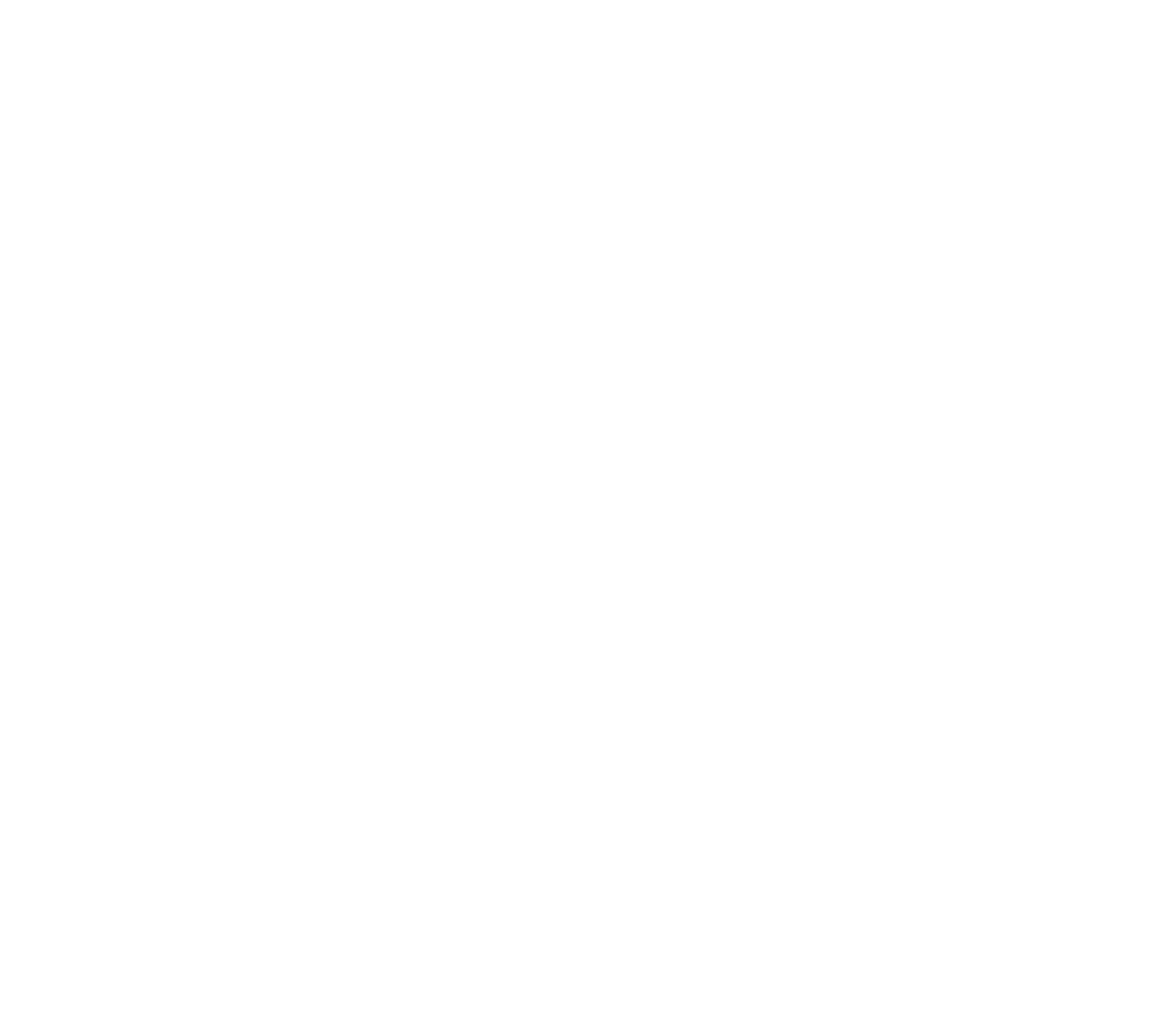
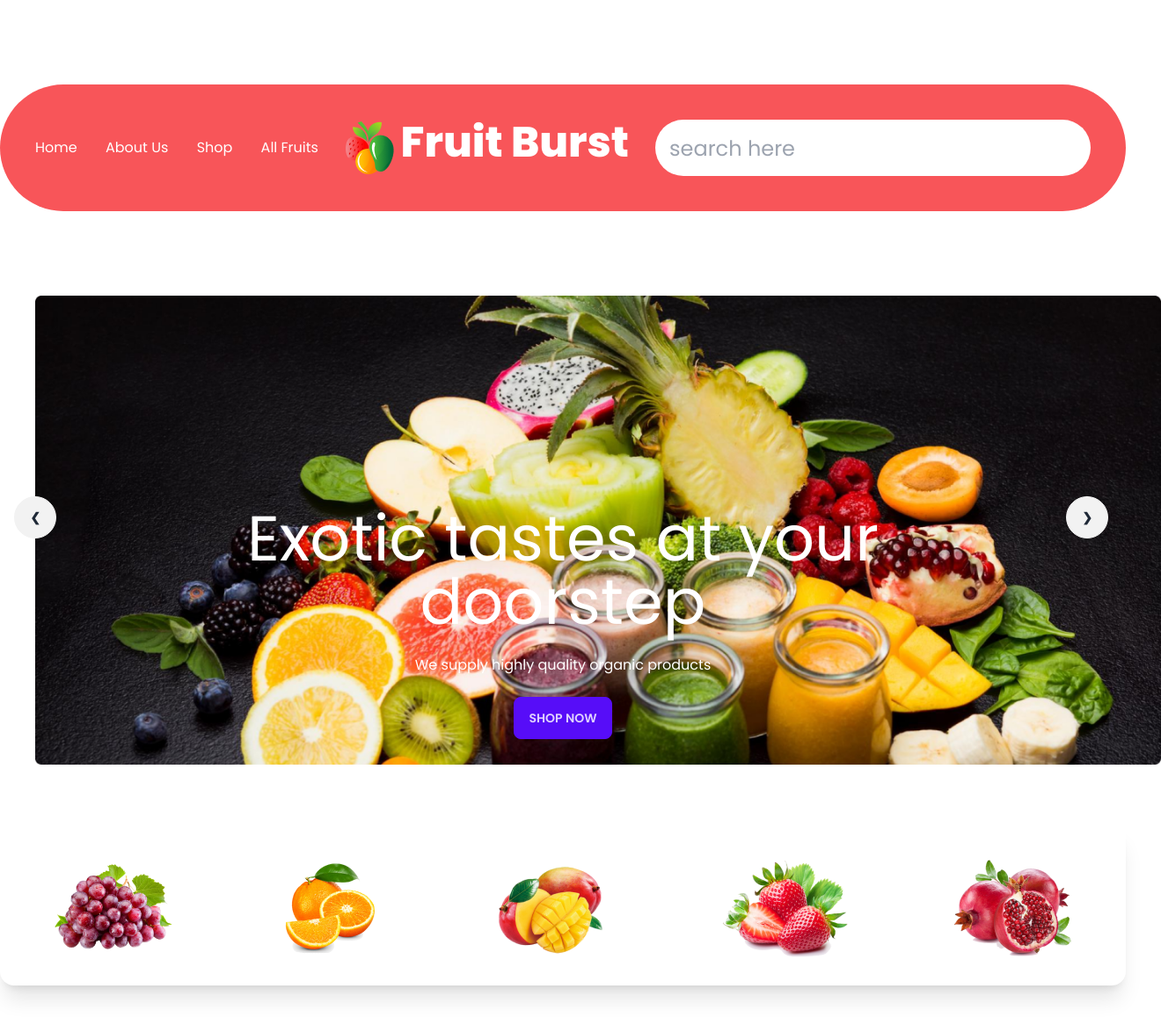
Before and after one commit to jibon306/assignment-3, a plain HTML site: page index.html in a window 1280 px wide. Shown: the whole page at 88% size, 1320 px wide, since content can reach past the window. Before the commit the page ends 800 px from the top, so only its background shows below. Drawn offline with nearby package versions, Linux system fonts and the light colour scheme.

Commit message:
added me

```diff
--- a/index.html
+++ b/index.html
@@ -4,6 +4,130 @@
     <meta charset="UTF-8">
     <meta name="viewport" content="width=device-width, initial-scale=1.0">
     <title>Document</title>
+
+
+
+    <link href="https://cdn.jsdelivr.net/npm/daisyui@3.5.1/dist/full.css" rel="stylesheet" type="text/css" />
+<script src="https://cdn.tailwindcss.com"></script>
+
+                 <!-- poppins font size -->
+<link rel="preconnect" href="https://fonts.googleapis.com">
+<link rel="preconnect" href="https://fonts.gstatic.com" crossorigin>
+<link href="https://fonts.googleapis.com/css2?family=Manrope:wght@400;500;600;700;800&family=Poppins:wght@400;500;600;700;800&display=swap" rel="stylesheet">
+
+
+
+
+<style>
+
+
+    .poppins-font{
+
+font-family: 'Poppins', sans-serif;
+    }
+</style>
+
+
+</head>
+<body class="poppins-font">
+
+
+
+    <header class="container mx-auto my-24 "  >
+
+
+        <div class="  bg-[#F85559] p-10 rounded-full">
+
+
+
+
+        <div class="flex flex-col  lg:flex-row justify-around  items-center ">
+
+           <div class="flex-1 space-x-7 text-white"> <a href=""> Home</a>
+            <a href=""> About Us</a>
+            <a href=""> Shop</a>
+            <a href=""> All Fruits</a>
+        </div>
+
+
+            <div class="flex-1 inline-flex gap-2">
+                <img src="/images/logo.png" alt="">
+                <h3 class=" text-5xl font-extrabold text-white">Fruit Burst</h3>
+
+
+            </div>
+
+            <input class="text-2xl w-30 h-16 rounded-full p-4 " type="text"  placeholder="search here ">
+        </div>
+    </div>
+
+
+
+
+
+        <section class="my-20 ">
+
+
+            <div id="slide1" class="carousel-item relative p-4 lg:p-30">
+
+                <div><img class=" lg:absolute left-10" src="/images/banner3.png" alt=""></div>
+
+
+                <div class="text-center  mx-auto items-center justify-center relative lg:mt-60 space-y-6 ">
+                    <h2 class="text-7xl font-extrabol  text-white">Exotic tastes at your <br> doorstep</h2>
+                    <p class="text-white">We supply highly quality organic products</p>
+                    <button class="btn btn-primary ">Shop Now</button>
+                  </div>
+
+
+
+                <div class="absolute flex justify-between transform -translate-y-1/2 left-4 right-5 top-1/2">
+                  <a href="#slide4" class="btn btn-circle">❮</a>
+                  <a href="#slide2" class="btn btn-circle">❯</a>
+                </div>
+              </div>
+
+
+
+
+
+
+
+
+
+        </section>
+
+        <div class=" flex card card-compact   shadow-xl">
+
+           <div class="flex flex-col lg:flex-row justify-around  md:mt-10 lg:-mt-30"> <figure><img src="/images/fruit1.png" alt="Shoes" /></figure>
+            <figure><img src="/images/fruit2.png" alt="Shoes" /></figure>
+            <figure><img src="/images/fruit3.png" alt="Shoes" /></figure>
+            <figure><img src="/images/fruit4.png" alt="Shoes" /></figure>
+            <figure><img src="/images/fruit5.png" alt="Shoes" /></figure>
+        </div>
+
+
+            <div class="card-body">
+
+
+              <div class="card-actions">
+
+              </div>
+            </div>
+          </div>
+
+
+
+
+        <section>
+
+
+
+
+
+
+
+        </section>
 
 
 
@@ -14,14 +138,19 @@
 
 
 
+    </header>
+
+    <main>
+
+
+    </main>
+
+    <footer>
+
+
+    </footer>
 
 
 
-
-
-
-</head>
-<body>
-
 </body>
 </html>
--- /dev/null
+++ b/tailwind.config.js
@@ -0,0 +1,8 @@
+/** @type {import('tailwindcss').Config} */
+module.exports = {
+    content: ["./src/**/*.{html,js}"],
+    theme: {
+      extend: {},
+    },
+    plugins: [],
+  }
```
